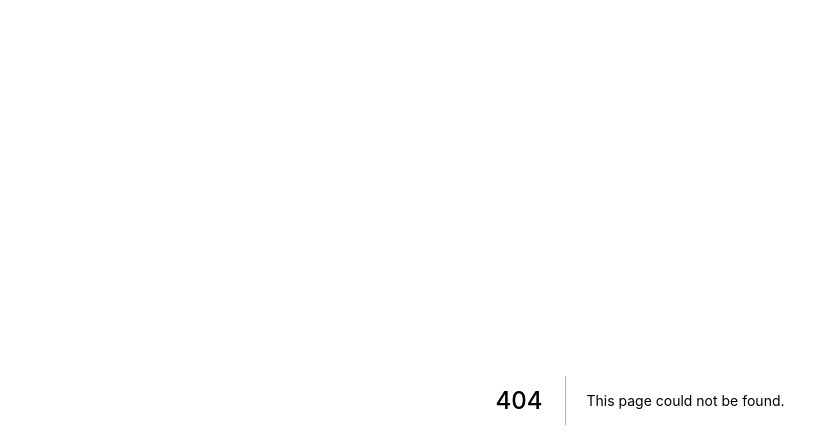
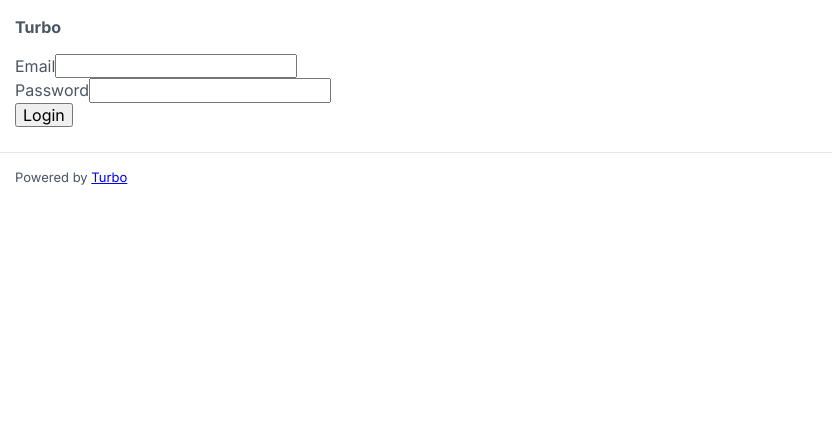
Before and after one commit to paulgibbs/turbo-monitor, a Next.js app: page /login in a window 1280 px wide. Before the commit this address had no page. Shown: the top 448 px of the page, without its empty margins (0-832 px from the left). Built offline with nearby package versions, Linux system fonts and the light colour scheme.

Commit message:
Create WIP LoginForm component

```diff
--- /dev/null
+++ b/components/common/Button.js
@@ -0,0 +1,9 @@
+import styled from 'styled-components';
+
+const Button = styled.button`
+    display: inline-flex;
+`;
+
+Button.displayName = 'Button';
+
+export { Button };
--- /dev/null
+++ b/components/common/FieldMessage.js
@@ -0,0 +1,11 @@
+import styled from 'styled-components';
+
+const FieldMessage = styled.p`
+    margin-top: 0;
+    margin-bottom: 0;
+    font-size: 14px;
+`;
+
+FieldMessage.displayName = 'FieldMessage';
+
+export { FieldMessage };
--- /dev/null
+++ b/components/common/FormGroup.js
@@ -0,0 +1,7 @@
+import styled from 'styled-components';
+
+const FormGroup = styled.div``;
+
+FormGroup.displayName = 'FormGroup';
+
+export { FormGroup };
--- /dev/null
+++ b/components/common/Input.js
@@ -0,0 +1,18 @@
+import { useField } from 'formik';
+
+import { FieldMessage } from './FieldMessage';
+
+const Input = ({ label, ...props }) => {
+    const [field, meta] = useField(props);
+    return (
+        <>
+            <label>{label}</label>
+            <input {...field} {...props} />
+            {meta.touched && meta.error ? <FieldMessage context="error">{meta.error}</FieldMessage> : null}
+        </>
+    );
+};
+
+Input.displayName = 'Input';
+
+export { Input };
--- /dev/null
+++ b/components/forms/LoginForm.js
@@ -0,0 +1,38 @@
+import { Formik } from 'formik';
+import * as yup from 'yup';
+
+import { FormGroup } from '../common/FormGroup';
+import { Button } from '../common/Button';
+import { Input } from '../common/Input';
+
+const schema = yup.object().shape({
+    email: yup.string().email().required(),
+    password: yup.string().required(),
+});
+
+export const LoginForm = () => {
+    const handleFormSubmit = (e) => {
+        e.preventDefault();
+    };
+    const initialValues = {
+        email: '',
+        password: '',
+    };
+    return (
+        <Formik initialValues={initialValues} validationSchema={schema} onSubmit={handleFormSubmit}>
+            {({ handleSubmit }) => (
+                <form onSubmit={handleSubmit}>
+                    <FormGroup>
+                        <Input name="email" type="email" label="Email" />
+                    </FormGroup>
+                    <FormGroup>
+                        <Input name="password" type="password" label="Password" />
+                    </FormGroup>
+                    <FormGroup>
+                        <Button type="submit">Login</Button>
+                    </FormGroup>
+                </form>
+            )}
+        </Formik>
+    );
+};
--- a/package.json
+++ b/package.json
@@ -16,6 +16,7 @@
     "dependencies": {
         "argon2": "0.28.1",
         "dotenv": "10.0.0",
+        "formik": "2.2.9",
         "joi": "17.4.0",
         "knex": "0.21.19",
         "mysql2": "2.2.5",
@@ -24,7 +25,8 @@
         "react": "17.0.2",
         "react-dom": "17.0.2",
         "styled-components": "5.3.0",
-        "styled-normalize": "8.0.7"
+        "styled-normalize": "8.0.7",
+        "yup": "0.32.9"
     },
     "devDependencies": {
         "@crgeary/configuration-prettier": "1.0.3",
--- /dev/null
+++ b/pages/login.js
@@ -0,0 +1,13 @@
+import { Layout } from '../components/layout/Layout';
+import { Page } from '../components/layout/Page';
+import { LoginForm } from '../components/forms/LoginForm';
+
+export default function Login() {
+    return (
+        <Layout>
+            <Page>
+                <LoginForm />
+            </Page>
+        </Layout>
+    );
+}
```
Also changed, not shown: 1 other file (tests, documents, lock files or other folders).
